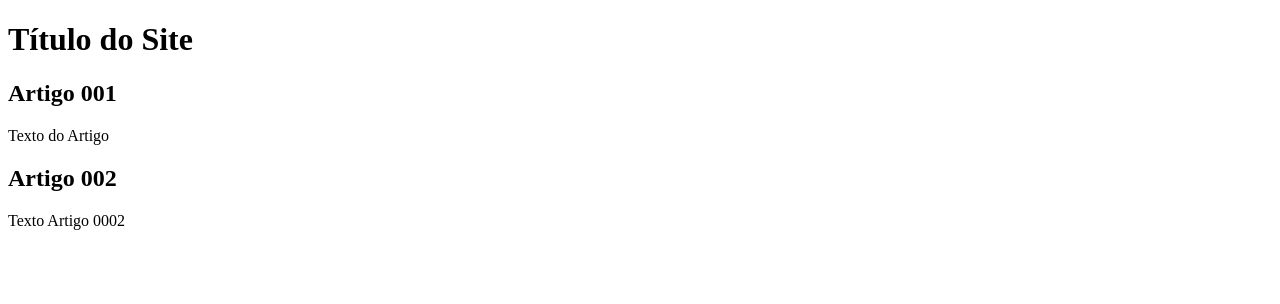
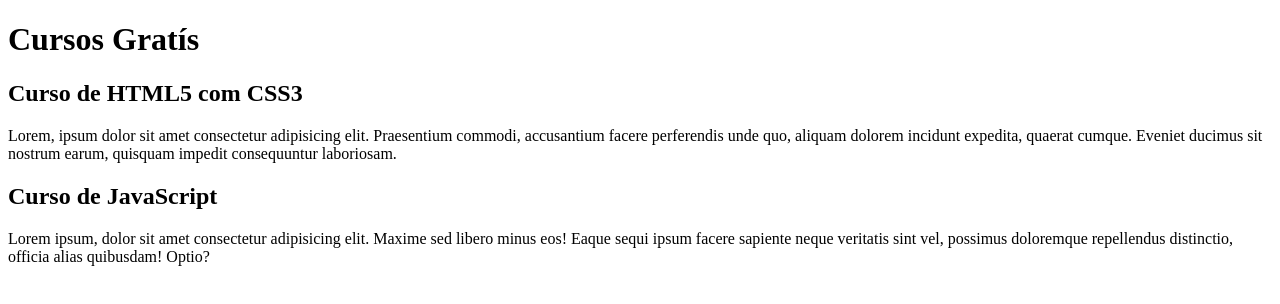
Before and after one commit to AlynneRaquel/Projeto-site, a plain HTML site: page index.html in a window 1280 px wide. Drawn offline with Linux system fonts and the light colour scheme.

Commit message:
Comei a escrever conteúdo

```diff
--- a/index.html
+++ b/index.html
@@ -8,15 +8,15 @@
 <body>
     <main>
         <header>
-            <h1>Título do Site</h1>
+            <h1>Cursos Gratís</h1>
         </header>
         <article>
-            <h2>Artigo 001</h2>
-            <p>Texto do Artigo</p>
+            <h2>Curso de HTML5 com CSS3</h2>
+            <p>Lorem, ipsum dolor sit amet consectetur adipisicing elit. Praesentium commodi, accusantium facere perferendis unde quo, aliquam dolorem incidunt expedita, quaerat cumque. Eveniet ducimus sit nostrum earum, quisquam impedit consequuntur laboriosam.</p>
         </article>
         <article>
-            <h2>Artigo 002</h2>
-            <p>Texto Artigo 0002</p>
+            <h2>Curso de JavaScript</h2>
+            <p>Lorem ipsum, dolor sit amet consectetur adipisicing elit. Maxime sed libero minus eos! Eaque sequi ipsum facere sapiente neque veritatis sint vel, possimus doloremque repellendus distinctio, officia alias quibusdam! Optio?</p>
         </article>
     </main>
 </body>
```
